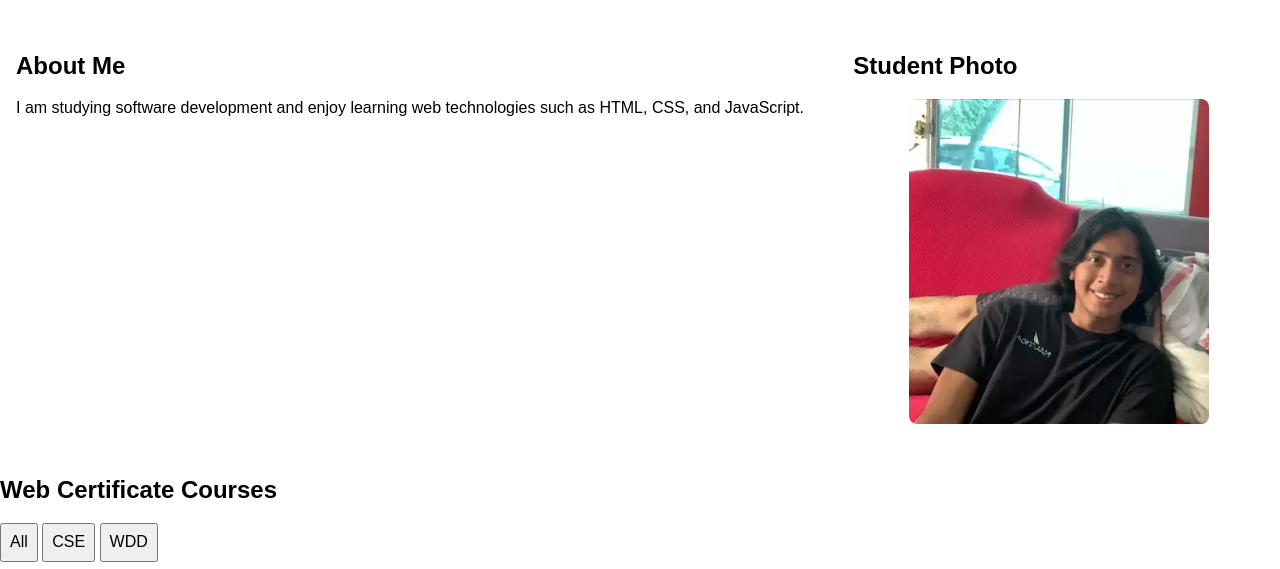
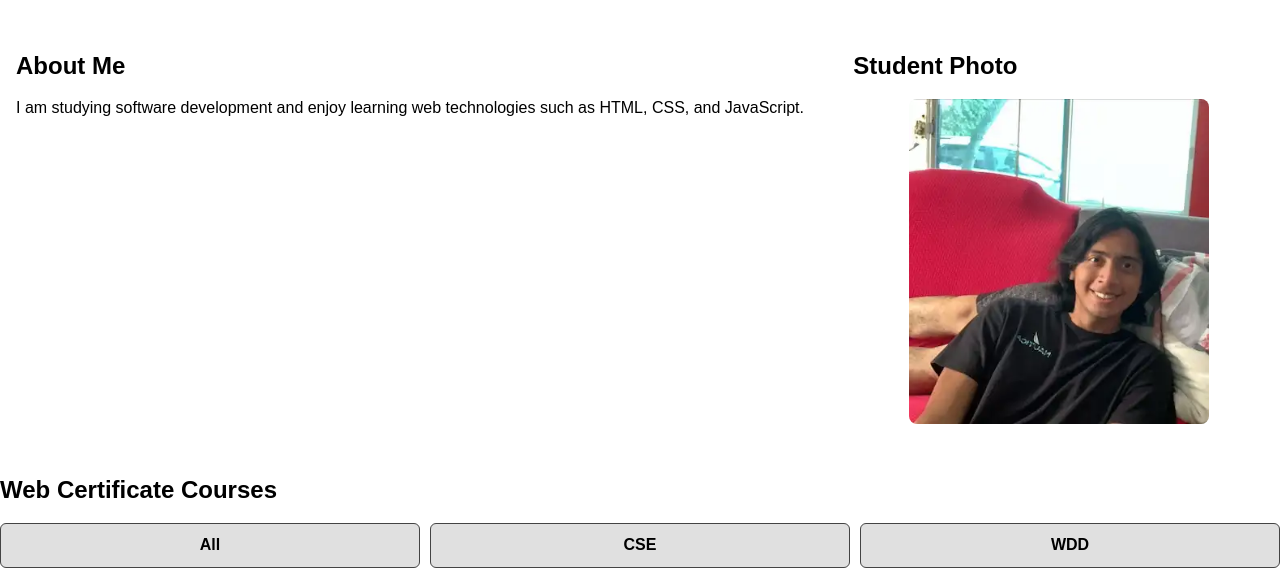
Before and after one commit to Asgu1/wdd231, a plain HTML site: page index.html in a window 1280 px wide. Shown: the part 190-759 px from the top of the page. Drawn offline with Linux system fonts and the light colour scheme; a web font is replaced by a local one.

Commit message:
4th attempt, style corrected

```diff
--- a/styles/small.css
+++ b/styles/small.css
@@ -96,6 +96,27 @@ button {
     padding: .5rem;
 }
 
+.filters {
+    display: grid;
+    grid-template-columns: repeat(3, 1fr);
+    gap: 10px;
+    margin-bottom: 15px;
+}
+
+.filters button {
+    padding: 12px;
+    font-size: 1rem;
+    font-weight: bold;
+    border-radius: 6px;
+    border: 1px solid #444;
+    background: #e0e0e0;
+    cursor: pointer;
+}
+
+.filters button:hover {
+    background: #ccc;
+}
+
 #coursesList {
     display: grid;
     grid-template-columns: repeat(auto-fit, minmax(120px, 1fr));
```
